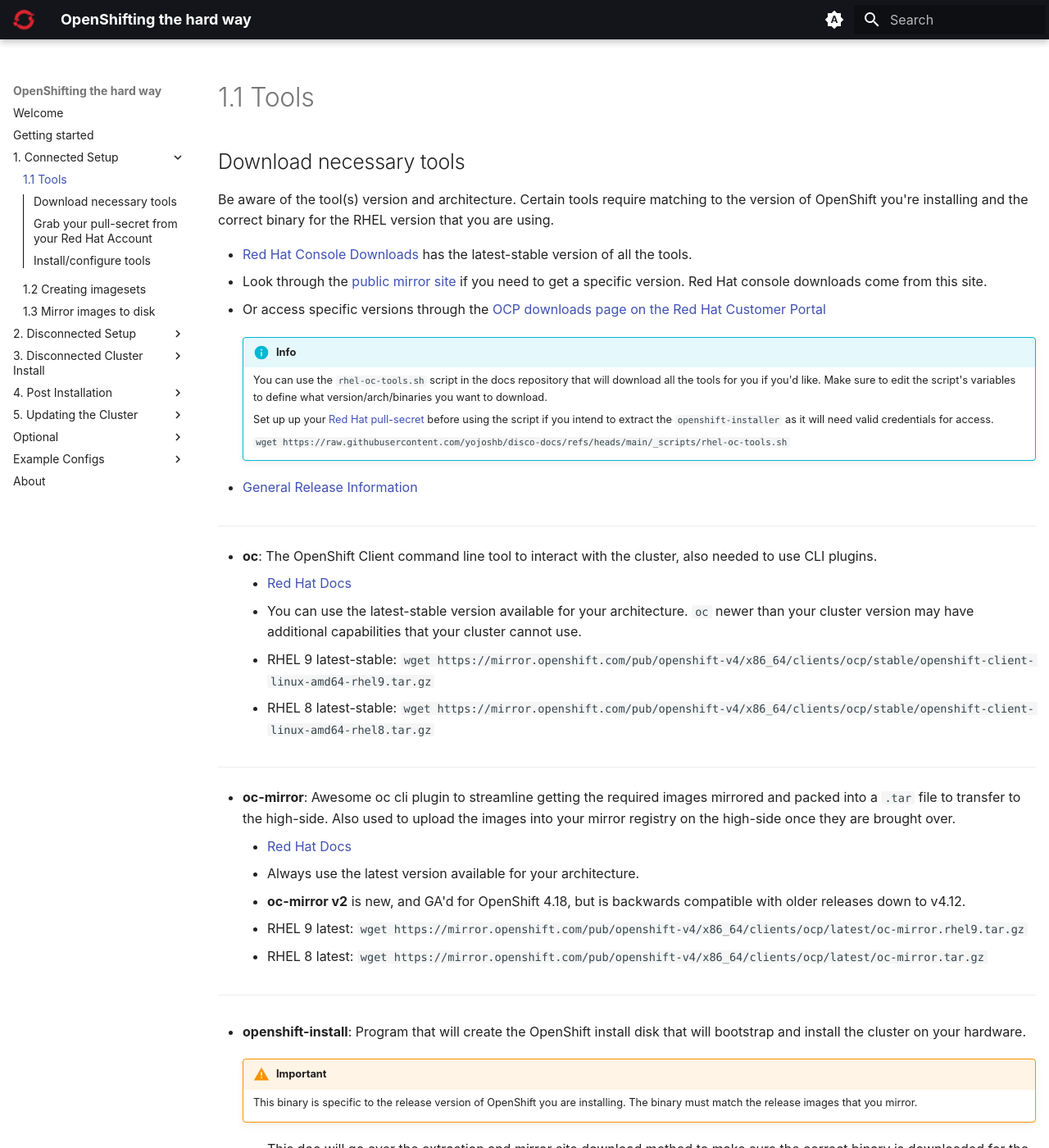
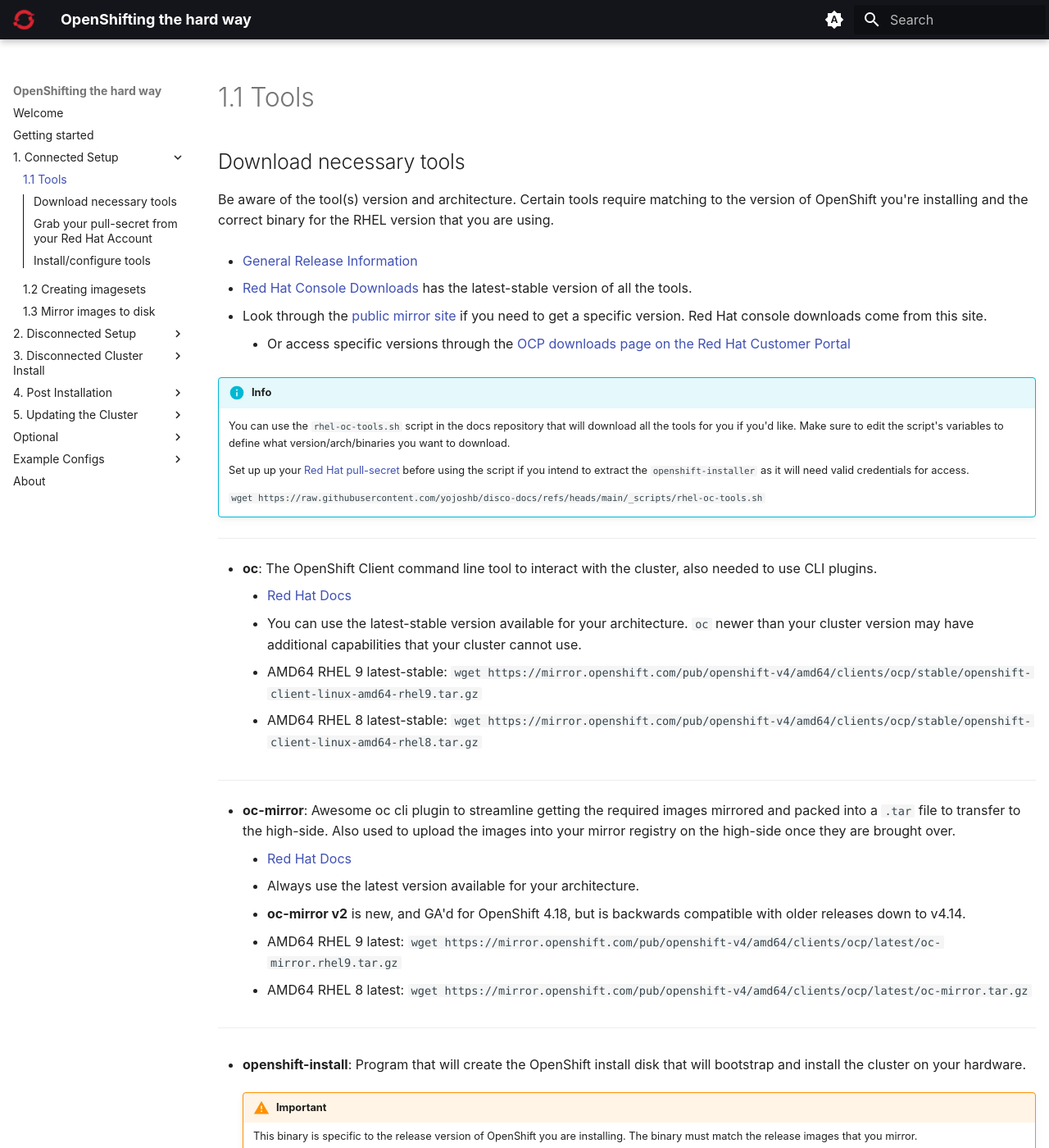
Before and after one commit to yojoshb/disco-docs, an MkDocs documentation site: the page built from docs/connected/tools.md, in a window 1280 px wide and 1400 px high. Shown: the whole window at 82% size. Built offline with MkDocs 1.6.1 and Material for MkDocs 9.7.7, drawn with Linux system fonts in a browser that asks for light colours; plug-ins that fetch from the network failed and are left out.

```diff
--- a/docs/connected/tools.md
+++ b/docs/connected/tools.md
@@ -1,34 +1,34 @@
 ## Download necessary tools
 Be aware of the tool(s) version and architecture. Certain tools require matching to the version of OpenShift you're installing and the correct binary for the RHEL version that you are using.
 
+- [General Release Information](https://console.redhat.com/openshift/releases){:target="_blank"}
+
 - [Red Hat Console Downloads](https://console.redhat.com/openshift/downloads){:target="_blank"} has the latest-stable version of all the tools.
 - Look through the [public mirror site](https://mirror.openshift.com/pub/openshift-v4/x86_64/clients/ocp/){:target="_blank"} if you need to get a specific version. Red Hat console downloads come from this site.
-- Or access specific versions through the [OCP downloads page on the Red Hat Customer Portal](https://access.redhat.com/downloads/content/290){:target="_blank"}
+    - Or access specific versions through the [OCP downloads page on the Red Hat Customer Portal](https://access.redhat.com/downloads/content/290){:target="_blank"}
 
-    !!! info
-        You can use the `rhel-oc-tools.sh` script in the docs repository that will download all the tools for you if you'd like. Make sure to edit the script's variables to define what version/arch/binaries you want to download.
+!!! info
+    You can use the `rhel-oc-tools.sh` script in the docs repository that will download all the tools for you if you'd like. Make sure to edit the script's variables to define what version/arch/binaries you want to download.
 
-        Set up up your [Red Hat pull-secret](#grab-your-pull-secret-from-your-red-hat-account) before using the script if you intend to extract the `openshift-installer` as it will need valid credentials for access.
+    Set up up your [Red Hat pull-secret](#grab-your-pull-secret-from-your-red-hat-account) before using the script if you intend to extract the `openshift-installer` as it will need valid credentials for access.
 
-        `wget https://raw.githubusercontent.com/yojoshb/disco-docs/refs/heads/main/_scripts/rhel-oc-tools.sh`
-
-- [General Release Information](https://console.redhat.com/openshift/releases){:target="_blank"}
+    `wget https://raw.githubusercontent.com/yojoshb/disco-docs/refs/heads/main/_scripts/rhel-oc-tools.sh`
 
   ---
 
 - **oc**: The OpenShift Client command line tool to interact with the cluster, also needed to use CLI plugins.
     - [Red Hat Docs](https://docs.redhat.com/en/documentation/openshift_container_platform/4.17/html-single/cli_tools/index#cli-installing-cli_cli-developer-commands){:target="_blank"}
     - You can use the latest-stable version available for your architecture. `oc` newer than your cluster version may have additional capabilities that your cluster cannot use.
-    - RHEL 9 latest-stable: `wget https://mirror.openshift.com/pub/openshift-v4/x86_64/clients/ocp/stable/openshift-client-linux-amd64-rhel9.tar.gz`
-    - RHEL 8 latest-stable: `wget https://mirror.openshift.com/pub/openshift-v4/x86_64/clients/ocp/stable/openshift-client-linux-amd64-rhel8.tar.gz`
+    - AMD64 RHEL 9 latest-stable: `wget https://mirror.openshift.com/pub/openshift-v4/amd64/clients/ocp/stable/openshift-client-linux-amd64-rhel9.tar.gz`
+    - AMD64 RHEL 8 latest-stable: `wget https://mirror.openshift.com/pub/openshift-v4/amd64/clients/ocp/stable/openshift-client-linux-amd64-rhel8.tar.gz`
   ---
 
 - **oc-mirror**: Awesome oc cli plugin to streamline getting the required images mirrored and packed into a `.tar` file to transfer to the high-side. Also used to upload the images into your mirror registry on the high-side once they are brought over.
     - [Red Hat Docs](https://docs.redhat.com/en/documentation/openshift_container_platform/4.18/html/disconnected_environments/mirroring-in-disconnected-environments#about-installing-oc-mirror-v2){:target="_blank"}
     - Always use the latest version available for your architecture.
-    - **oc-mirror v2** is new, and GA'd for OpenShift 4.18, but is backwards compatible with older releases down to v4.12.
-    - RHEL 9 latest: `wget https://mirror.openshift.com/pub/openshift-v4/x86_64/clients/ocp/latest/oc-mirror.rhel9.tar.gz`
-    - RHEL 8 latest: `wget https://mirror.openshift.com/pub/openshift-v4/x86_64/clients/ocp/latest/oc-mirror.tar.gz`
+    - **oc-mirror v2** is new, and GA'd for OpenShift 4.18, but is backwards compatible with older releases down to v4.14.
+    - AMD64 RHEL 9 latest: `wget https://mirror.openshift.com/pub/openshift-v4/amd64/clients/ocp/latest/oc-mirror.rhel9.tar.gz`
+    - AMD64 RHEL 8 latest: `wget https://mirror.openshift.com/pub/openshift-v4/amd64/clients/ocp/latest/oc-mirror.tar.gz`
   ---
 
 - **openshift-install**: Program that will create the OpenShift install disk that will bootstrap and install the cluster on your hardware.
```
Also changed, not shown: docs/connected/imagesets.md (+5 -3 lines), docs/connected/mirroring.md (+6 -2 lines), docs/disconnected/mirroring.md (+2 -6 lines), docs/examples/imageset-configs.md (+4 -0 lines), 2 other files.
